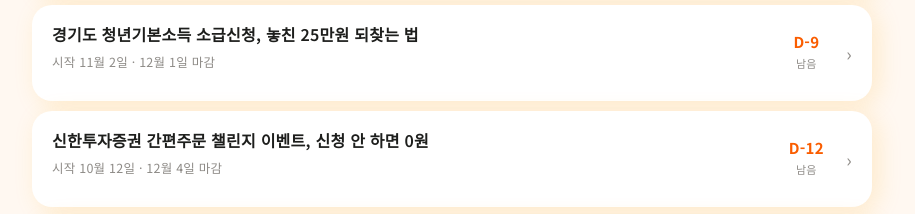
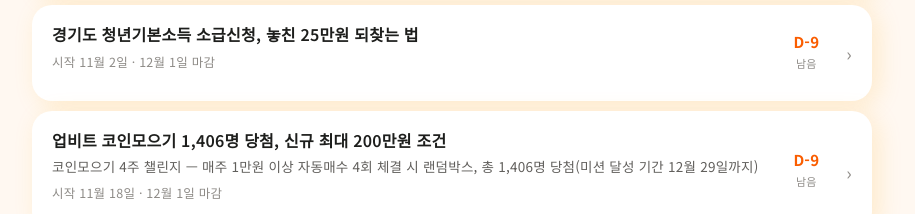
Before and after one commit to kimsejukim-alt/nolmeok-events, a plain HTML site: page index.html in a window 1280 px wide. Shown: the part 3580-3794 px from the top of the page, without its empty margins (188-1103 px from the left). Drawn offline with Linux system fonts and the light colour scheme.

Commit message:
캘린더 동기화 2026-11-22

```diff
--- a/index.html
+++ b/index.html
@@ -210,6 +210,7 @@ var events=[
  {t:"호텔 조식 회원권 롯데 더모닝 200만원, 조식 40매면 본전일까?",d:"",date:"11월 30일 마감",dd:"D-13",url:p("224454967130"),start:"2026-10-27",startText:"10월 27일",end:"2026-11-30"},
  {t:"삼성월렛머니 등급제 시작, 내 등급별 11월 혜택 정리",d:"",date:"11월 말 마감",dd:"D-13 전후",url:p("224456151938"),start:"2026-10-20",startText:"10월 20일",end:"2026-11-30"},
  {t:"경기도 청년기본소득 소급신청, 놓친 25만원 되찾는 법",d:"",date:"12월 1일 마감",dd:"D-14",url:p("224460864854"),start:"2026-11-02",startText:"11월 2일",end:"2026-12-01"},
+ {t:"업비트 코인모으기 1,406명 당첨, 신규 최대 200만원 조건",d:"코인모으기 4주 챌린지 — 매주 1만원 이상 자동매수 4회 체결 시 랜덤박스, 총 1,406명 당첨(미션 달성 기간 12월 29일까지)",date:"12월 1일 마감",url:"https://blog.naver.com/4xxx8/224486664859",start:"2026-11-18",startText:"11월 18일",end:"2026-12-01"},
  {t:"신한투자증권 간편주문 챌린지 이벤트, 신청 안 하면 0원",d:"",date:"12월 4일 마감",dd:"D-17",url:p("224454006145"),start:"2026-10-12",startText:"10월 12일",end:"2026-12-04"},
  {t:"수능 할인 2027, 올해 확정 50%부터 챙기세요",d:"",date:"12월 18일 마감",dd:"D-31",url:p("224464991696"),start:"2026-11-19",startText:"11월 19일",end:"2026-12-18"},
  {t:"쿠우쿠우 포켓몬 굿즈, 10월 28일부터 매장에서 만나요",d:"",date:"12월 31일 마감",dd:"D-44",url:p("224457603096"),start:"2026-10-28",startText:"10월 28일",end:"2026-12-31"},
```
